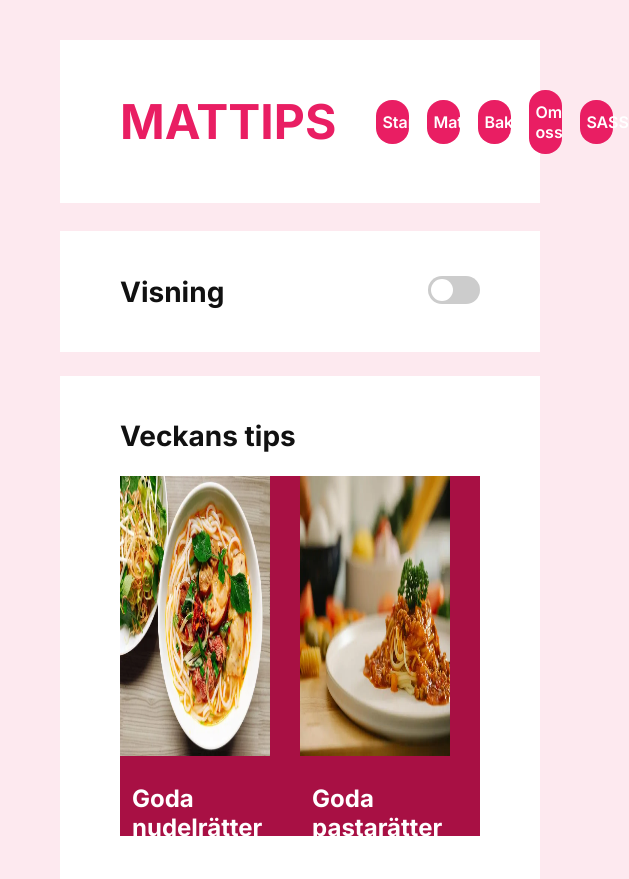
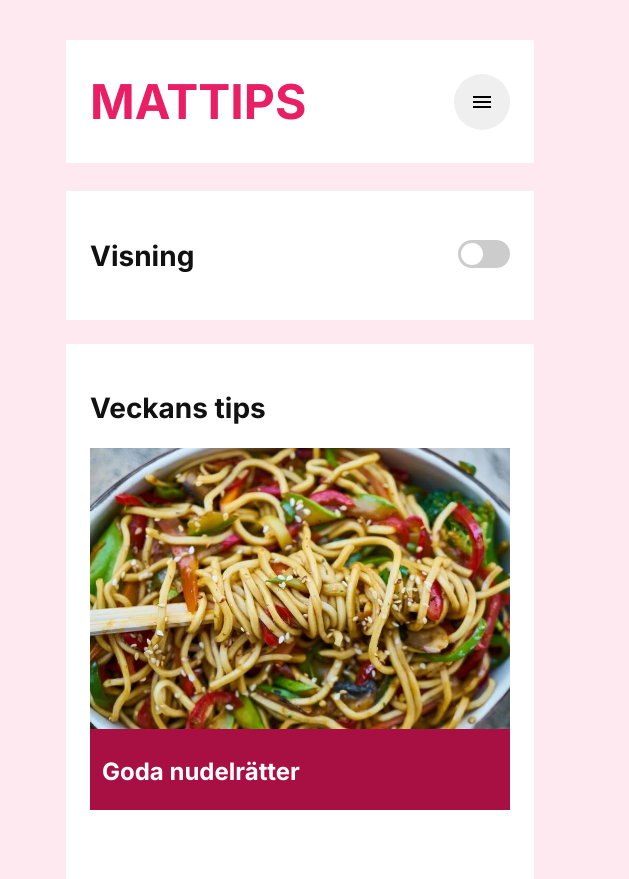
Before and after one commit to alvastern/Laboration-3-CSS-preprocessorer, a website built with Vite: page index.html in a window 600 px wide. Shown: the top 879 px of the page, 629 px wide, since content can reach past the window. Built offline with nearby package versions, Linux system fonts and the light colour scheme; a web font is replaced by a local one.

Commit message:
Skapade responsivitet på startsida

```diff
--- a/index.html
+++ b/index.html
@@ -22,6 +22,10 @@
           <li><a href="src/html/sass.html">SASS</a></li>
         </ul>
       </nav>
+
+      <button class="menu-nav">
+        <img src="images/menu.svg" alt="">
+      </button>
     </header>
 
     <section class="toolbar">
@@ -42,9 +46,9 @@
         <div class="flex-recept">
           <article class="ruta-recept">
             <picture>
-              <source srcset="images/hot-noodles.webp" type="image/webp">
-              <source srcset="images/hot-noodles.jpg" type="image/jpg">
-              <img src="images/hot-noodles.jpg" alt="En nudelsoppa med biff" class="image-startsida">
+              <source srcset="images/noodles.webp" type="image/webp">
+              <source srcset="images/noodles.jpg" type="image/jpg">
+              <img src="images/noodles.jpg" alt="En nudelsoppa med biff" class="image-startsida">
             </picture>
 
             <h3 class="rubrik-ruta-recept">Goda nudelrätter</h3>
--- a/src/css/_base.scss
+++ b/src/css/_base.scss
@@ -22,8 +22,8 @@ h1 {
 }
 
 .image-startsida {
-    width: 25vw;
-    height: 35vh;
+    width: 27.5vw;
+    height: auto;
 }
 
 .rubrik-ruta-recept {
@@ -118,3 +118,9 @@ body.light a {
 body.light #nav-footer a {
   color: colors.$light-footer-link;
 }
+
+@media (max-width: 600px) {
+  .image-startsida {
+    width: 70vw;
+  }
+}
--- a/src/css/_components.scss
+++ b/src/css/_components.scss
@@ -2,9 +2,9 @@
 @use "../css/layout";
 
 .ruta-recept {
-  height: 45vh;
   margin-bottom: 5vh;
   color: white;
+  width: 27.5vw;
   background-color: colors.$primary-dark;
 }
 
@@ -46,3 +46,9 @@
     transform: translateX(24px);
   }
 }
+
+@media (max-width: 600px) {
+  .ruta-recept {
+    width: 70vw;
+  }
+}
--- a/src/css/_layout.scss
+++ b/src/css/_layout.scss
@@ -1,7 +1,7 @@
 @use "../css/mixins";
 @use "../css/colors";
 
-$width-body: 60vw;
+$width-body: 70vw;
 $pink-color: #E91E63;
 $white-font: white;
 $background-body: white;
@@ -9,7 +9,7 @@ $background-body: white;
 %body-box {
     width: $width-body;
     margin: 0 auto;
-    padding: 20px 60px;
+    padding: 3vh 4vw;
 }
 
 header {
@@ -19,6 +19,11 @@ header {
     background-color: $background-body;
 }
 
+.menu-nav {
+    display: none;
+    border: none;
+}
+
 #nav-header {
     @include mixins.flex ();
     gap: 3vw;
@@ -26,7 +31,6 @@ header {
     li {
         list-style-type: none;
         margin: 0;
-        width: 3.5vw;
         background-color: $pink-color;
         padding: 1.5vh 1vw;
         border-radius: 1rem;
@@ -79,3 +83,58 @@ footer {
         }
     }
 }
+
+@media (min-width: 600px) and (max-width: 1024px) {
+    header {
+        display: flex;
+        justify-content: space-between;
+        align-items: center;
+        padding: 0 4vw;
+    }
+
+    #nav-header {
+        display: none;
+    }
+
+    .menu-nav {
+        display: flex;
+        width: auto;
+        padding: 1rem;
+        border-radius: 2rem;
+    }
+
+    .menu-nav a {
+        display: block;
+        font-size: 1.5rem;
+    }
+}
+
+@media (max-width: 600px) {
+    header {
+        display: flex;
+        justify-content: space-between;
+        align-items: center;
+        padding: 0 4vw;
+    }
+
+    #nav-header {
+        display: none;
+    }
+
+    .menu-nav {
+        display: flex;
+        width: auto;
+        padding: 1rem;
+        border-radius: 2rem;
+    }
+
+    .menu-nav a {
+        display: block;
+        font-size: 1.5rem;
+    }
+
+    .flex-recept {
+        @include mixins.flex(space-between, center, column);
+        gap: 2rem;
+    }
+}
```
Also changed, not shown: src/html/sass.html (+4 -0 lines), images/hot-noodles.jpg (deleted), images/hot-noodles.webp (deleted), images/menu.svg (added), images/noodles.jpg (added), images/noodles.webp (added).
